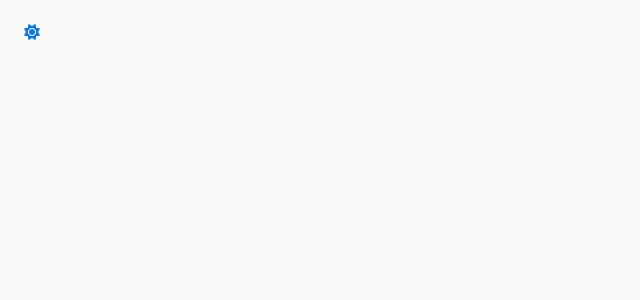
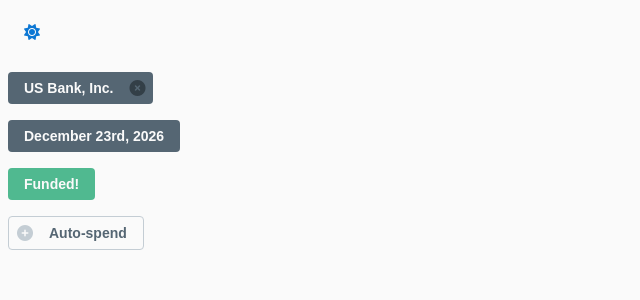
Before and after one commit to MikelMNJ/xerum, a React (Create React App) app: page / in a window 1280 px wide. Shown: the top 300 px of the page, without its empty margins (0-640 px from the left). Built offline with nearby package versions, Linux system fonts and the light colour scheme.

Commit message:
Small style tweaks.

```diff
--- a/src/package/components/Button/styles.js
+++ b/src/package/components/Button/styles.js
@@ -12,7 +12,7 @@
         hexValid(props.color) || getColor(props, 'accent', colors.black)
       )};
       background-color: transparent;
-      border: 0.125rem solid ${props => (
+      border: 0.0625rem solid ${props => (
         hexValid(props.color) || getColor(props, 'accent', colors.black)
       )};
 
--- a/src/package/components/Copyright/styles.js
+++ b/src/package/components/Copyright/styles.js
@@ -1,5 +1,5 @@
 import styled from 'styled-components';
 
 export const StyledCopyright = styled('div')`
-  width: 100%;
+  width: max-content;
 `;
--- a/src/package/components/Modal/Modal.js
+++ b/src/package/components/Modal/Modal.js
@@ -90,7 +90,7 @@
 
         <ConfirmButtons visible={confirm}>
           <ButtonWrapper>
-            <Spacer size={1.5} />
+            <Spacer />
 
             <Button
               theme={theme}
@@ -109,7 +109,7 @@
           </ButtonWrapper>
 
           <ButtonWrapper>
-            <Spacer size={1.5} />
+            <Spacer />
 
             <Button
               theme={theme}
--- a/src/package/components/Modal/styles.js
+++ b/src/package/components/Modal/styles.js
@@ -29,7 +29,7 @@
   z-index: 200;
   max-height: calc(100% - 6rem);
   max-width: calc(100% - 6rem);
-  min-width: 23rem;
+  min-width: 29rem;
   min-height: ${props => props.confirm ? 'fit-content' : '15rem'};
   width: max-content;
   height: max-content;
@@ -78,7 +78,7 @@
 
 export const ConfirmButtons = styled('div')`
   display: ${props => props.visible ? 'inline-flex' : 'none'};
-  ${props => props.visible && css`gap: 0.5rem;`}
+  ${props => props.visible && css`gap: 1rem;`}
   width: 100%;
 `;
 
--- a/src/package/components/Price/Price.js
+++ b/src/package/components/Price/Price.js
@@ -27,7 +27,7 @@
     const val = isNaN(value) ? truncate(0, limit) : truncate(value, limit);
     const price = (
       <Fragment>
-        {symbol || "$"} {val} {currency}
+        {symbol || '$'}{val} {currency}
       </Fragment>
     );
 
--- a/src/package/components/Tag/Tag.js
+++ b/src/package/components/Tag/Tag.js
@@ -10,14 +10,21 @@
     text,
     textSize,
     textColor,
+    verticalPadding,
+    horizontalPadding,
     bgColor,
+    borderSize,
+    borderColor,
+    borderRadius,
     removable,
+    iconLeft,
     closeIcon,
     closeSize,
     closeColor,
     callback,
     pill,
     round,
+    allClick,
     children,
     ...rest
   } = props;
@@ -30,29 +37,57 @@
       bgColor={bgColor}
       pill={pill}
       round={round}
+      verticalPadding={verticalPadding}
+      horizontalPadding={horizontalPadding}
       removable={removable}
       textSize={textSize}
+      borderSize={borderSize}
+      borderColor={borderColor}
+      borderRadius={borderRadius}
+      iconLeft={iconLeft}
+      allClick={allClick}
+      onClick={() => allClick && callback?.()}
       {...rest}
     >
-      <ChildWrapper>
-        {text || children}
-      </ChildWrapper>
-
-      {removable && (
+      {removable && iconLeft && (
         <Close
           theme={theme}
           selectedTheme={selectedTheme}
           closeSize={closeSize}
           closeColor={closeColor}
+          onClick={() => !allClick && callback?.()}
         >
-          <Spacer size={1.0625} across={true} />
+          {!iconLeft && <Spacer size={horizontalPadding || 1} across={true} />}
 
-          <i
-            className={`${iconValid(closeIcon) || 'fa-solid fa-circle-xmark'}`}
-            onClick={() => callback?.()}
-          />
+          {iconValid(closeIcon)
+            ? <i className={`${iconValid(closeIcon)}`} />
+            : closeIcon || <i className='fa-solid fa-circle-xmark' />
+          }
 
-          <Spacer size={0.8125} across={true} />
+          {iconLeft && <Spacer size={horizontalPadding || 1} across={true} />}
+        </Close>
+      )}
+
+      <ChildWrapper>
+        {text || children}
+      </ChildWrapper>
+
+      {removable && !iconLeft && (
+        <Close
+          theme={theme}
+          selectedTheme={selectedTheme}
+          closeSize={closeSize}
+          closeColor={closeColor}
+          onClick={() => !allClick && callback?.()}
+        >
+          {!iconLeft && <Spacer size={horizontalPadding || 1} across={true} />}
+
+          {iconValid(closeIcon)
+            ? <i className={`${iconValid(closeIcon)}`} />
+            : closeIcon || <i className='fa-solid fa-circle-xmark' />
+          }
+
+          {iconLeft && <Spacer size={horizontalPadding || 1} across={true} />}
         </Close>
       )}
     </StyledTag>
--- a/src/package/components/Tag/styles.js
+++ b/src/package/components/Tag/styles.js
@@ -1,6 +1,6 @@
-import styled from 'styled-components';
 import { getColor, hexValid } from '../../helpers';
 import { theme } from '../../theme';
+import styled from 'styled-components';
 
 const colors = theme.colors;
 
@@ -10,10 +10,30 @@
   background-color: ${props => hexValid(props.bgColor) || getColor(props, 'accent', colors.black)};
   color: ${props => hexValid(props.textColor) || getColor(props, 'white', colors.white)};
   font-size: ${props => props.textSize || 0.875}rem;
-  padding: ${props => props.removable ? '0.65625rem 0 0.65625rem 1rem' : '0.65625rem 1rem'};
   user-select: none;
   width: auto;
+  cursor: ${props => props.allClick ? 'pointer' : 'default'};
+  padding: ${props => {
+    const vertical = props.verticalPadding || 0.5;
+    const horizontal = props.horizontalPadding || 1;
+    const iconLeft = props.iconLeft;
+    const rightVal = !iconLeft ? horizontal / 2 : horizontal;
+    const leftVal = !iconLeft ? horizontal : horizontal / 2;
+
+    if (!props.removable) {
+      return `${vertical}rem ${horizontal}rem`;
+    }
+
+    return `${vertical}rem ${rightVal}rem ${vertical}rem ${leftVal}rem`;
+  }};
+
+  border: ${props => {
+    if (!props.borderSize) return 'none';
+    return `${props.borderSize}rem solid ${props.borderColor || getColor(props, 'onPrimary', colors.black)}`;
+  }};
+
   border-radius: ${props => {
+    if (props.borderRadius) return `${props.borderRadius}rem`;
     if (props.pill) return '3rem';
     if (props.round) return '0.5rem';
     return '0.25rem';
@@ -41,5 +61,5 @@
 export const ChildWrapper = styled('div')`
   display: inline-flex;
   position: relative;
-  top: -0.0625rem;
+  top: 0;
 `;
--- a/src/scenes/App.js
+++ b/src/scenes/App.js
@@ -1,7 +1,7 @@
 import React, { useState } from 'react';
 import { GlobalStyle } from './styles';
 import { theme } from 'package/theme';
-import { Button } from 'package';
+import { Button, Tag } from 'package';
 
 const App = () => {
   const [ selectedTheme, setSelectedTheme ] = useState('light');
@@ -22,6 +22,48 @@
         callback={handleThemeChange}
       />
 
+      <p />
+
+      <Tag
+        text={<strong>US Bank, Inc.</strong>}
+        removable={true}
+        bgColor='#556673'
+        closeColor='#333F47'
+        callback={() => console.log('Clicked...')}
+      />
+
+      <p />
+
+      <Tag
+        text={<strong>December 23rd, 2026</strong>}
+        bgColor='#556673'
+        closeColor='#333F47'
+      />
+
+      <p />
+
+      <Tag
+        text={<strong>Funded!</strong>}
+        bgColor='#50B990'
+        closeColor='#333F47'
+      />
+
+      <p />
+
+      <Tag
+        text={<strong>Auto-spend</strong>}
+        removable={true}
+        textColor='#556673'
+        bgColor='#fafafa'
+        borderSize={0.0625}
+        borderColor='#C4CDD4'
+        closeIcon='fa-solid fa-circle-plus'
+        closeColor='#C4CDD4'
+        iconLeft={true}
+        allClick={true}
+        callback={() => console.log('Clicked...')}
+      />
+
       <GlobalStyle theme={theme} selectedTheme={selectedTheme} />
     </div>
   );
```
Also changed, not shown: package.json (+3 -4 lines), 1 other file (tests, documents, lock files or other folders).
